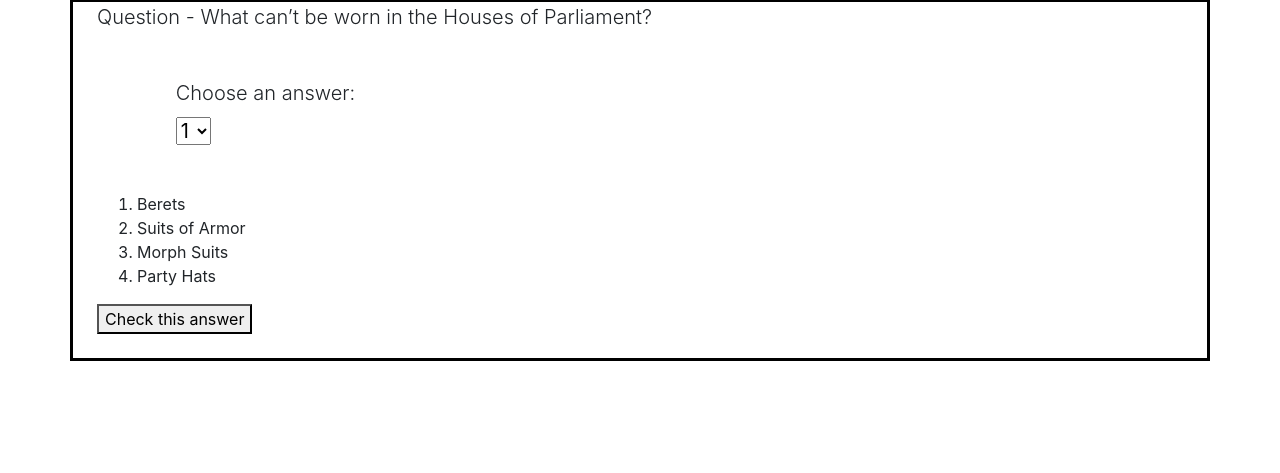
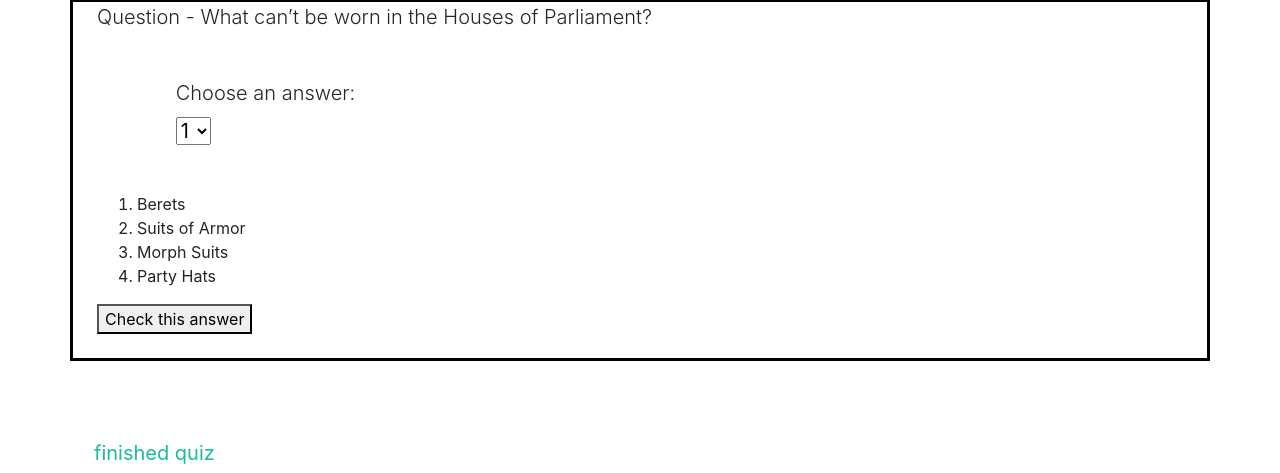
Before and after one commit to OMBowkerBBC/TeamPy, a Flask app: page /category/Law in a window 1280 px wide. Shown: the part 1725-2198 px from the top of the page. Before the commit the page ends 2086 px from the top, so only its background shows below. Run offline with Flask 2, Linux system fonts and the light colour scheme; some libraries are stand-ins or nearby versions.

Commit message:
links to start and end

```diff
--- a/templates/quizQuestions.html
+++ b/templates/quizQuestions.html
@@ -14,7 +14,7 @@
   <body id="page-top">
     <nav class="navbar navbar-expand-lg bg-secondary fixed-top" id="mainNav">
       <div class="container">
-        <a class="navbar-brand js-scroll-trigger" href="#page-top"
+        <a class="navbar-brand js-scroll-trigger" href="/quizStartV2"
           >quiz homepage</a
         >
       </div>
@@ -77,4 +77,10 @@
     <!-- Core theme JS-->
     <script src="js/scripts.js"></script>
   </body>
+
+  <div class="container">
+        <a class="navbar-brand js-scroll-trigger" href="/quizEnd"
+          >finished quiz</a
+        >
+      </div>
 </html>
```
Also changed, not shown: templates/quizStartNEW.html (+15 -11 lines).
